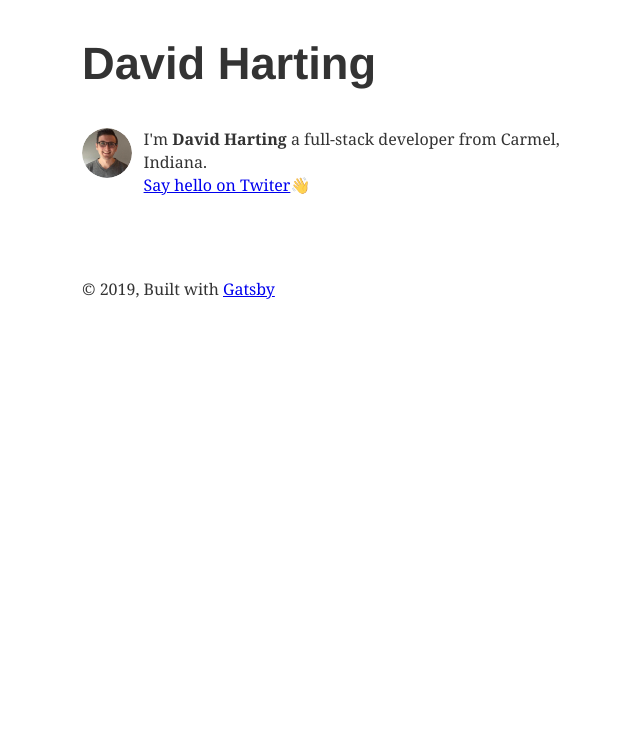
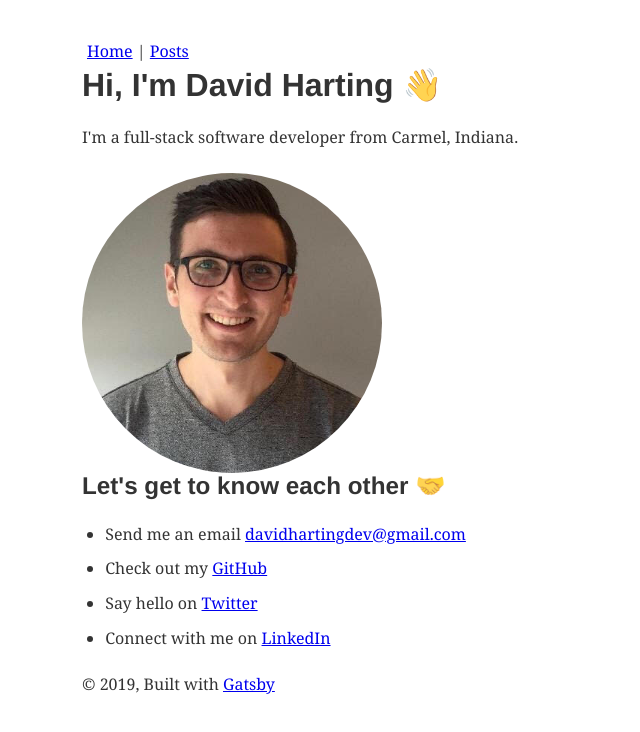
Before and after one commit to davidharting/personal-site, a Gatsby site: page / in a window 1280 px wide. Shown: the whole page, without its empty margins (297-937 px from the left). Built offline with nearby package versions, Linux system fonts and the light colour scheme; Gatsby itself is replaced by a stand-in of ours; some packages are replaced by stand-ins of ours.

Commit message:
flesh out some layout, nav, and basic info

```diff
--- a/gatsby-config.js
+++ b/gatsby-config.js
@@ -6,6 +6,9 @@ module.exports = {
     siteUrl: `https://www.davidharting.com`,
     social: {
       twitter: `davehrtng`,
+      linkedIn: `davidharting`,
+      gitHub: `davidharting`,
+      email: `davidhartingdev@gmail.com`,
     },
   },
   plugins: [
--- a/src/components/Layout.js
+++ b/src/components/Layout.js
@@ -1,56 +1,13 @@
 import React from 'react'
 import { Link } from 'gatsby'
-
+import TopNav from './TopNav'
 import { rhythm, scale } from '../utils/typography'
 
 class Layout extends React.Component {
   render() {
     const { location, title, children } = this.props
     const rootPath = `${__PATH_PREFIX__}/`
-    let header
 
-    if (location.pathname === rootPath) {
-      header = (
-        <h1
-          style={{
-            ...scale(1.5),
-            marginBottom: rhythm(1.5),
-            marginTop: 0,
-          }}
-        >
-          <Link
-            style={{
-              boxShadow: `none`,
-              textDecoration: `none`,
-              color: `inherit`,
-            }}
-            to={`/`}
-          >
-            {title}
-          </Link>
-        </h1>
-      )
-    } else {
-      header = (
-        <h3
-          style={{
-            fontFamily: `Montserrat, sans-serif`,
-            marginTop: 0,
-          }}
-        >
-          <Link
-            style={{
-              boxShadow: `none`,
-              textDecoration: `none`,
-              color: `inherit`,
-            }}
-            to={`/`}
-          >
-            {title}
-          </Link>
-        </h3>
-      )
-    }
     return (
       <div
         style={{
@@ -60,7 +17,7 @@ class Layout extends React.Component {
           padding: `${rhythm(1.5)} ${rhythm(3 / 4)}`,
         }}
       >
-        {header}
+        <TopNav />
         {children}
         <footer>
           © {new Date().getFullYear()}, Built with
--- /dev/null
+++ b/src/components/TopNav.js
@@ -0,0 +1,15 @@
+import React from 'react'
+import NavBar from '../furniture/NavBar'
+import NavItem from '../furniture/NavItem'
+
+function TopNav() {
+  return (
+    <NavBar>
+      <NavItem to="#">Home</NavItem>
+      &nbsp;|&nbsp;
+      <NavItem to="/posts">Posts</NavItem>
+    </NavBar>
+  )
+}
+
+export default TopNav
--- /dev/null
+++ b/src/furniture/NavBar.js
@@ -0,0 +1,15 @@
+import React from 'react'
+
+export default function NavBar({ children }) {
+  return (
+    <ul
+      style={{
+        listStyleType: 'none',
+        margin: '5px', // TODO: Use rhythm
+        padding: 0,
+      }}
+    >
+      {children}
+    </ul>
+  )
+}
--- /dev/null
+++ b/src/furniture/NavItem.js
@@ -0,0 +1,14 @@
+import React from 'react'
+import { Link } from 'gatsby'
+
+export default function NavItem({ to, children }) {
+  return (
+    <li
+      style={{
+        display: 'inline',
+      }}
+    >
+      <Link to={to}>{children}</Link>
+    </li>
+  )
+}
--- a/src/pages/index.js
+++ b/src/pages/index.js
@@ -1,23 +1,52 @@
 import React from 'react'
-import { Link, graphql } from 'gatsby'
+import { graphql } from 'gatsby'
+import Image from 'gatsby-image'
 
-import Bio from '../components/Bio'
 import Layout from '../components/Layout'
 import SEO from '../components/seo'
-import { rhythm } from '../utils/typography'
 
 class Home extends React.Component {
   render() {
     const { data } = this.props
     const siteTitle = data.site.siteMetadata.title
-
+    const { social } = this.props.data.site.siteMetadata
     return (
       <Layout location={this.props.location} title={siteTitle}>
         <SEO
           title="David Harting | Home"
           keywords={[`blog`, `gatsby`, `javascript`, `react`]}
         />
-        <Bio />
+        <h1>Hi, I'm David Harting 👋</h1>
+        <p>I'm a full-stack software developer from Carmel, Indiana.</p>
+        <Image
+          fluid={data.avatar.childImageSharp.fluid}
+          alt="Headshot of David Harting"
+          style={{
+            borderRadius: '50%',
+            maxWidth: 300,
+          }}
+        />
+        <h2>Let's get to know each other 🤝</h2>
+        <ul>
+          <li>
+            Send me an email{' '}
+            <a href={`mailto:${social.email}`}>{social.email}</a>
+          </li>
+          <li>
+            Check out my{' '}
+            <a href={`http://www.github.com/${social.gitHub}`}>GitHub</a>
+          </li>
+          <li>
+            Say hello on{' '}
+            <a href={`https://www.twitter.com/${social.twitter}`}>Twitter</a>
+          </li>
+          <li>
+            Connect with me on{' '}
+            <a href={`https://www.linkedin.com/in/${social.linkedIn}`}>
+              LinkedIn
+            </a>
+          </li>
+        </ul>
       </Layout>
     )
   }
@@ -30,6 +59,19 @@ export const pageQuery = graphql`
     site {
       siteMetadata {
         title
+        social {
+          email
+          gitHub
+          linkedIn
+          twitter
+        }
+      }
+    }
+    avatar: file(absolutePath: { regex: "/david.jpg/" }) {
+      childImageSharp {
+        fluid {
+          ...GatsbyImageSharpFluid
+        }
       }
     }
   }
--- a/src/pages/posts.js
+++ b/src/pages/posts.js
@@ -18,6 +18,7 @@ class PostsIndex extends React.Component {
           title="All posts"
           keywords={[`blog`, `gatsby`, `javascript`, `react`]}
         />
+        <h1>Posts</h1>
         <Bio />
         {posts.map(({ node }) => {
           const title = node.frontmatter.title || node.fields.slug
```
Also changed, not shown: content/assets/david.jpg (added).
